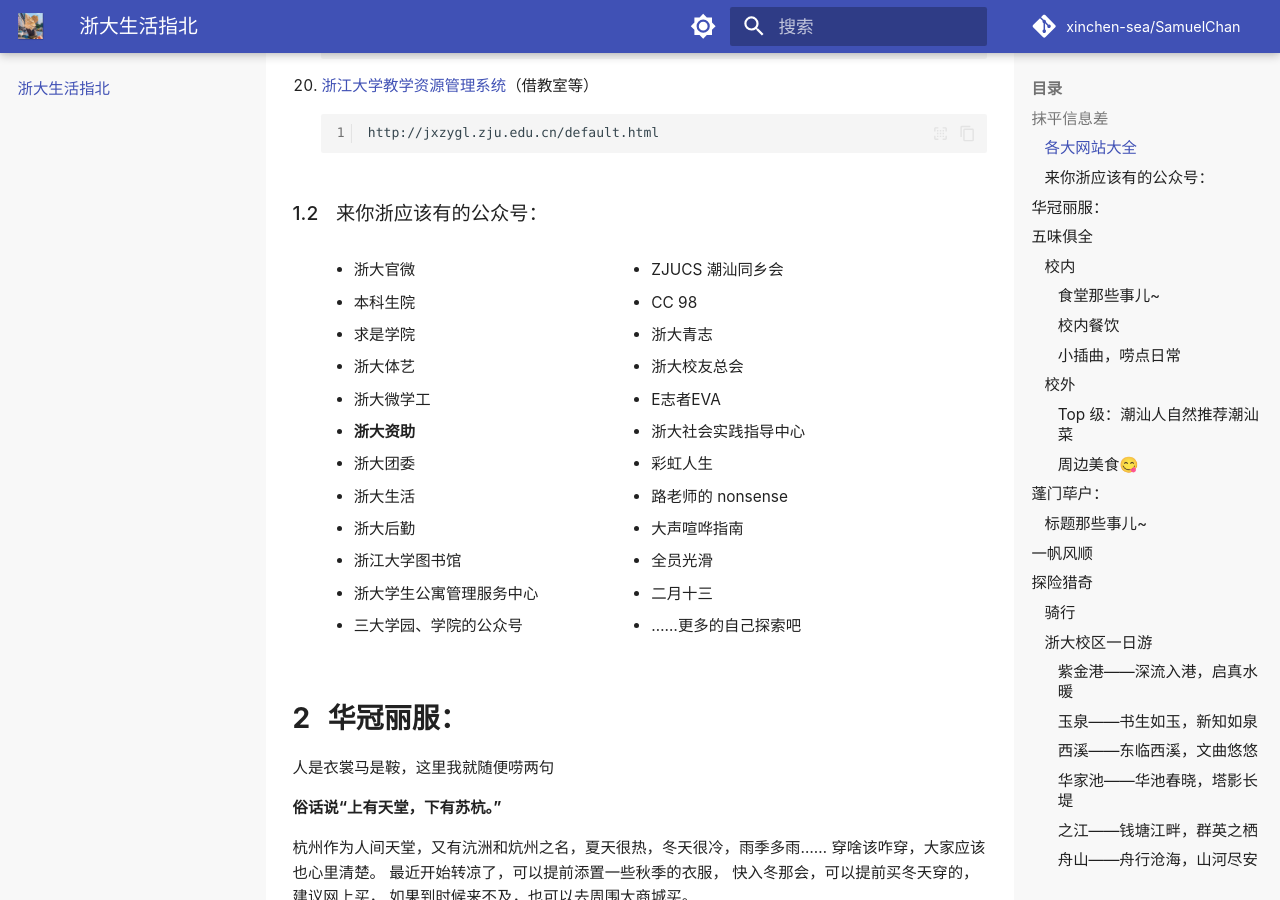
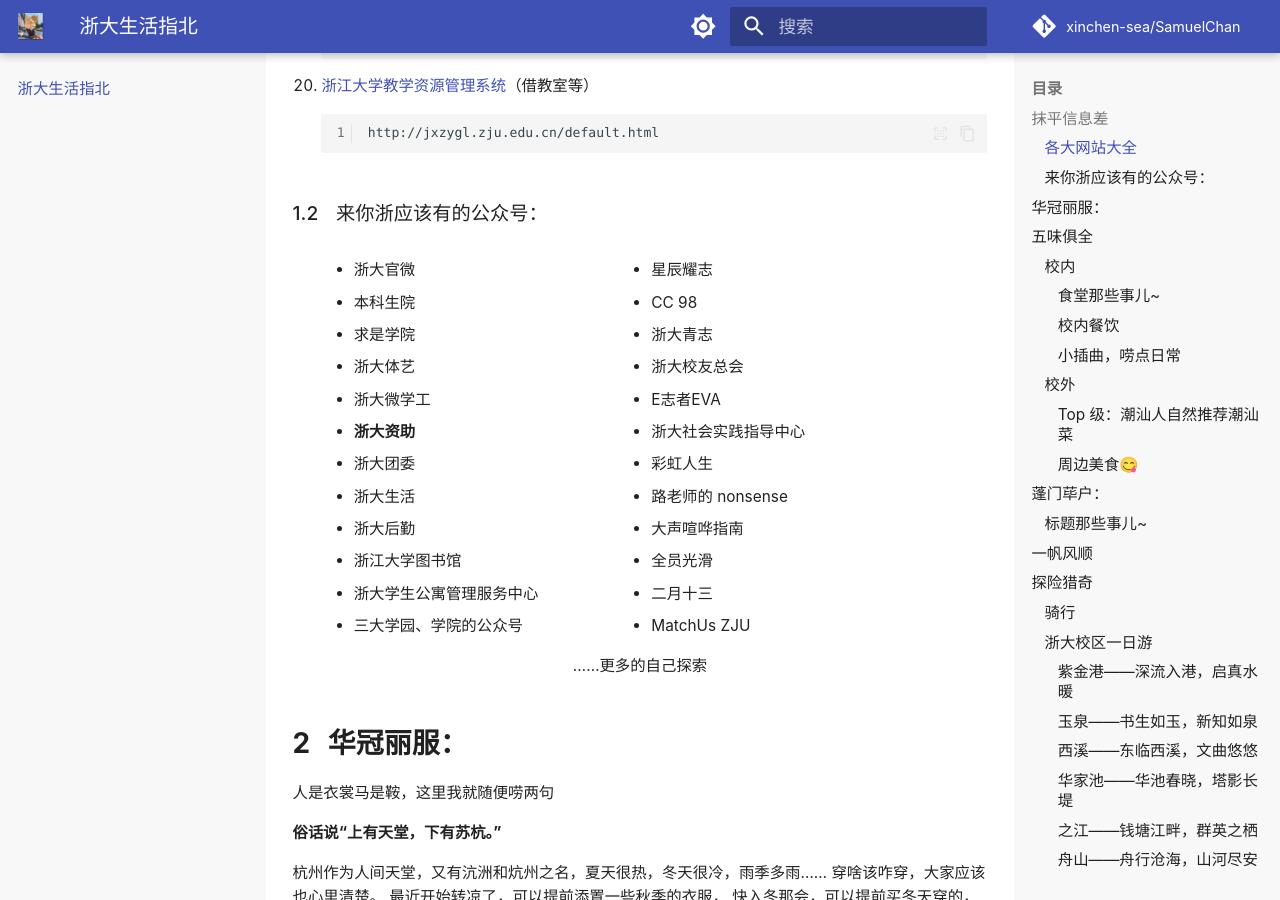
Before and after one commit to xinchen-sea/SamuelChan, an MkDocs documentation site: the page built from docs/zhibei.md, in a window 1280 px wide and 900 px high, scrolled down 2601 px. Built offline with MkDocs 1.6.1 and Material for MkDocs 9.7.7, drawn with Linux system fonts in a browser that asks for light colours; plug-ins that fetch from the network failed and are left out; comment, search, counter and statistics services are not loaded.

Commit message:
Update zhibei.md

```diff
--- a/docs/zhibei.md
+++ b/docs/zhibei.md
@@ -140,7 +140,7 @@
   </ul></div>
   <div class="text-container">
   <ul>
-  <li>ZJUCS 潮汕同乡会</li>
+  <li>星辰耀志</li>
   <li>CC 98</li>
   <li>浙大青志</li>
   <li>浙大校友总会</li>
@@ -151,9 +151,9 @@
   <li>大声喧哗指南</li>
   <li>全员光滑</li>
   <li>二月十三</li>
-  <li>……更多的自己探索吧</li>
+  <li>MatchUs ZJU</li>
   </ul></div>
-
+<center>……更多的自己探索</center>
 
 ## 华冠丽服：
 人是衣裳马是鞍，这里我就随便唠两句
```
